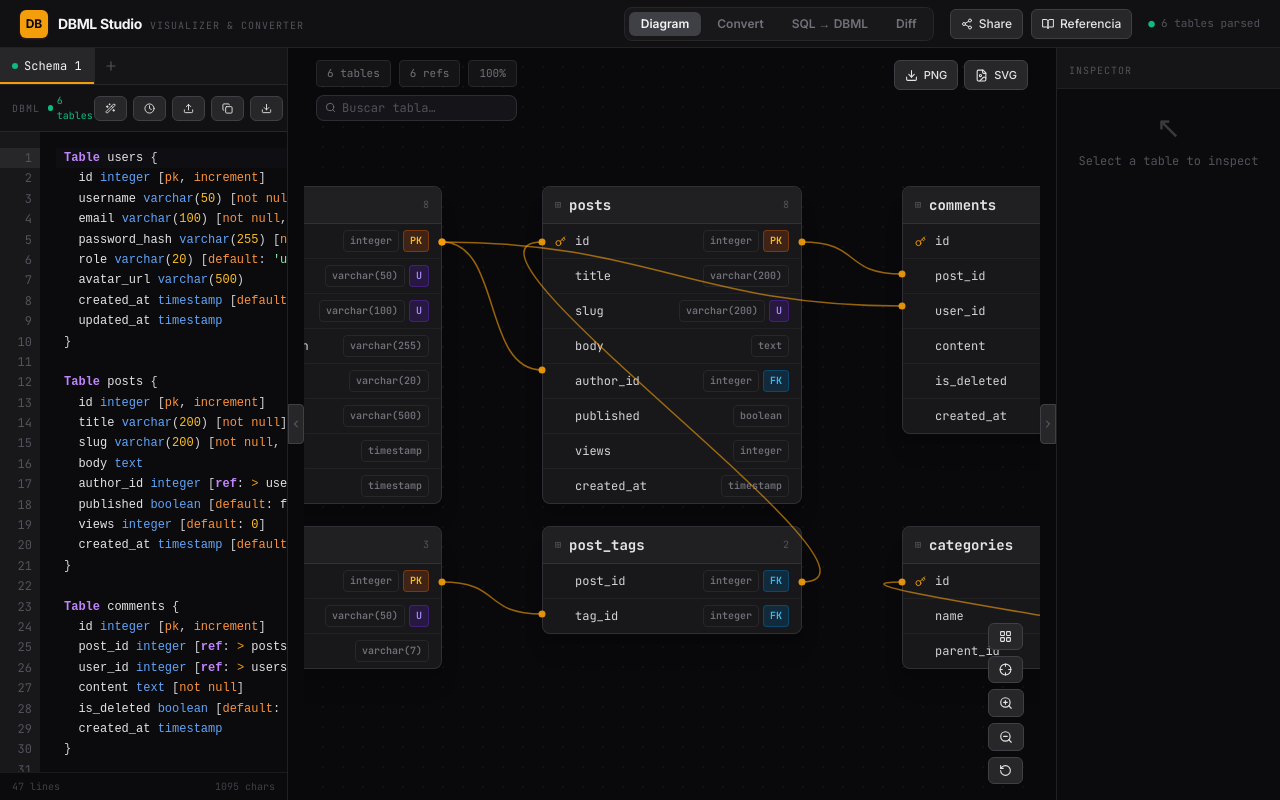
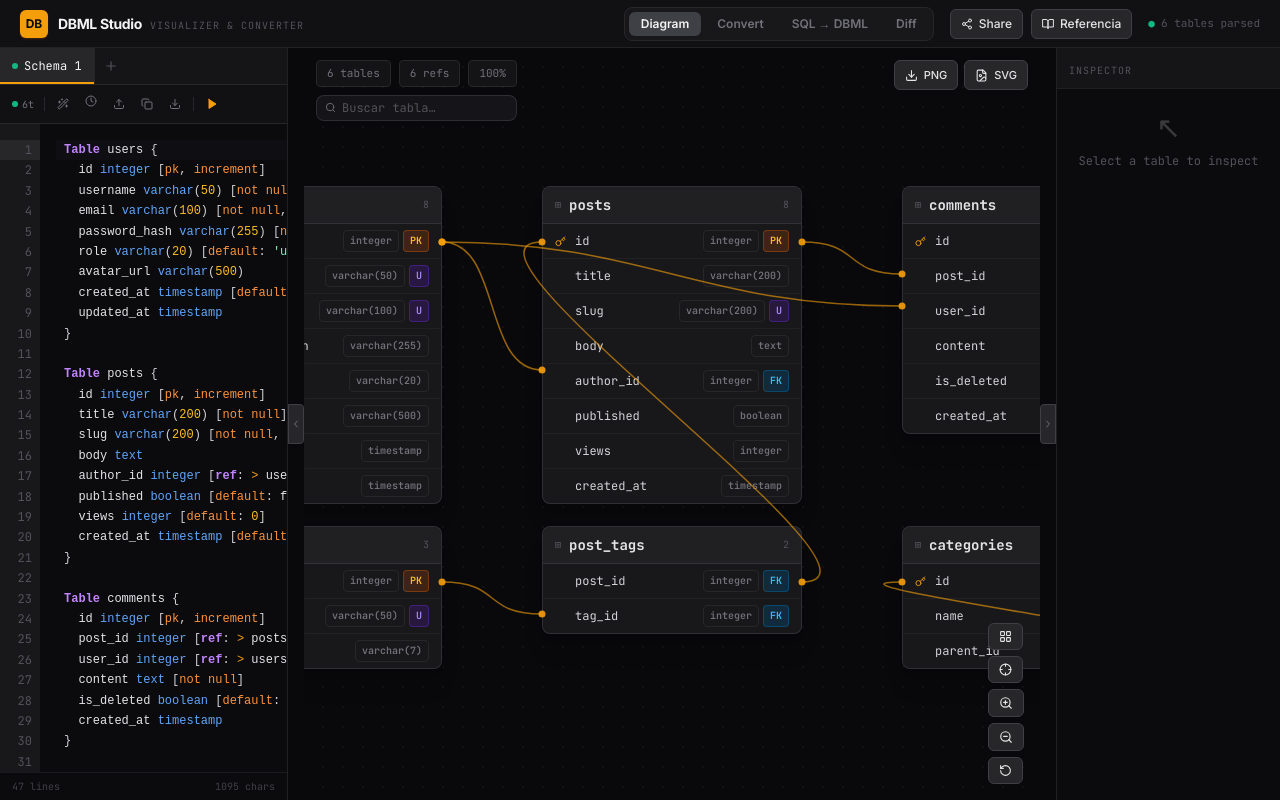
Before and after one commit to sorodriguezz/dbml-studio, a Next.js app: page / in a window 1280 px wide. Built offline with nearby package versions, Linux system fonts and the light colour scheme.

Commit message:
feat: enhance DiagramCanvas and useDiagramInteraction; add isDragging state for improved drag handling and visibility control

```diff
--- a/src/components/organisms/DiagramCanvas.tsx
+++ b/src/components/organisms/DiagramCanvas.tsx
@@ -104,7 +104,7 @@ function useRefLines(refs: DBMLRef[], tables: Array<{ name: string; x: number; y
 export function DiagramCanvas() {
   const containerRef = useRef<HTMLDivElement>(null);
   const { parsed, offsetX, offsetY, zoom, selectedTable, hoveredRef, selectTable, setHoveredRef, setZoom, resetViewport, reLayout, centerViewport } = useAppStore();
-  const { startCanvasDrag, startTableDrag, startEnumDrag, handleWheel } = useDiagramInteraction();
+  const { startCanvasDrag, startTableDrag, startEnumDrag, handleWheel, isDragging } = useDiagramInteraction();
   const { exportPNG, exportSVG } = useExportDiagram(containerRef, parsed?.tables ?? [], parsed?.refs ?? [], parsed?.enums ?? []);
   const hasCenteredRef = useRef(false);
   const [search, setSearch] = useState("");
@@ -214,8 +214,8 @@ export function DiagramCanvas() {
         ))}
       </div>
 
-      {/* Relationship lines */}
-      <svg data-export="svg-refs" className="absolute inset-0 w-full h-full" style={{ overflow: "visible", pointerEvents: "none" }}>
+      {/* Relationship lines — hidden while dragging to avoid per-frame bezier recompute */}
+      <svg data-export="svg-refs" className="absolute inset-0 w-full h-full" style={{ overflow: "visible", pointerEvents: "none", visibility: isDragging ? "hidden" : "visible" }}>
         <g transform={`translate(${offsetX},${offsetY}) scale(${zoom})`}>
           {refLines.map(line => {
             const isHovered = hoveredRef?.from === `${line.fromTable}.` || hoveredRef?.to === `${line.toTable}.` ||
--- a/src/components/organisms/MultiSchemaEditor.tsx
+++ b/src/components/organisms/MultiSchemaEditor.tsx
@@ -185,34 +185,39 @@ export function MultiSchemaEditor() {
       )}
 
       {/* Toolbar */}
-      <div className="flex items-center justify-between px-3 py-2 border-b border-zinc-800 bg-zinc-900/50 flex-shrink-0">
-        <div className="flex items-center gap-2">
-          <span className="text-[10px] uppercase tracking-widest text-zinc-600 font-mono">DBML</span>
-          {activeTab && mounted && (
-            <span className={`flex items-center gap-1 text-[10px] font-mono ${activeTab.isError ? "text-red-400" : "text-emerald-500"}`}>
-              <span className="inline-block w-1.5 h-1.5 rounded-full bg-current" />
-              {activeTab.isError ? "Error" : `${activeTab.parsed?.tables.length ?? 0} tables`}
+      <div className="flex items-center gap-1 px-2 py-1 border-b border-zinc-800 bg-zinc-900/50 flex-shrink-0">
+        {/* Status badge — shrinks first */}
+        {activeTab && mounted ? (
+          <Tooltip content={activeTab.isError ? "Error de parseo" : `${activeTab.parsed?.tables.length ?? 0} tablas parseadas`}>
+            <span className={`flex items-center gap-1 text-[10px] font-mono mr-auto min-w-0 cursor-default select-none px-1 ${activeTab.isError ? "text-red-400" : "text-zinc-500"}`}>
+              <span className={`inline-block w-1.5 h-1.5 rounded-full flex-shrink-0 ${activeTab.isError ? "bg-red-400" : "bg-emerald-500"}`} />
+              <span className="truncate">{activeTab.isError ? "err" : `${activeTab.parsed?.tables.length ?? 0}t`}</span>
             </span>
+          </Tooltip>
+        ) : (
+          <span className="mr-auto" />
         )}
-        </div>
-        <div className="flex items-center gap-1.5">
+
+        {/* Divider */}
+        <div className="w-px h-3.5 bg-zinc-700/50 flex-shrink-0 mx-0.5" />
+
+        {/* Action buttons — ghost style, compact */}
         <Tooltip content="Formatear DBML">
-            <Button variant="secondary" size="sm" onClick={handleFormat}>
-              <Wand2 size={11} />
-            </Button>
+          <button onClick={handleFormat} className="p-1.5 rounded text-zinc-500 hover:text-zinc-200 hover:bg-zinc-800 transition-colors flex-shrink-0">
+            <Wand2 size={12} />
+          </button>
         </Tooltip>
 
         {/* History dropdown */}
-          <div className="relative" ref={historyRef}>
-            <Tooltip content="Historial">
-              <Button
-                variant="secondary"
-                size="sm"
+        <div className="relative flex-shrink-0" ref={historyRef}>
+          <Tooltip content={mounted && history.length === 0 ? "Sin historial" : "Historial"}>
+            <button
               onClick={() => setShowHistory(v => !v)}
               disabled={mounted && history.length === 0}
+              className="p-1.5 rounded text-zinc-500 hover:text-zinc-200 hover:bg-zinc-800 transition-colors disabled:opacity-30 disabled:cursor-not-allowed"
             >
-                <Clock size={11} />
-              </Button>
+              <Clock size={12} />
+            </button>
           </Tooltip>
           {showHistory && history.length > 0 && (
             <div className="absolute right-0 top-full mt-1 w-64 z-50 rounded-lg border border-zinc-700 bg-zinc-900 shadow-xl overflow-hidden">
@@ -241,26 +246,33 @@ export function MultiSchemaEditor() {
           )}
         </div>
 
-          <Tooltip content="Cargar .dbml">
-            <Button variant="secondary" size="sm" onClick={() => fileInputRef.current?.click()}>
-              <Upload size={11} />
-            </Button>
+        <Tooltip content="Cargar archivo .dbml">
+          <button onClick={() => fileInputRef.current?.click()} className="p-1.5 rounded text-zinc-500 hover:text-zinc-200 hover:bg-zinc-800 transition-colors flex-shrink-0">
+            <Upload size={12} />
+          </button>
         </Tooltip>
-          <Tooltip content="Copiar DBML">
-            <Button variant="secondary" size="sm" onClick={handleCopy}>
-              {copied ? <Check size={11} className="text-emerald-400" /> : <Copy size={11} />}
-            </Button>
+
+        <Tooltip content={copied ? "¡Copiado!" : "Copiar DBML"}>
+          <button onClick={handleCopy} className="p-1.5 rounded text-zinc-500 hover:text-zinc-200 hover:bg-zinc-800 transition-colors flex-shrink-0">
+            {copied ? <Check size={12} className="text-emerald-400" /> : <Copy size={12} />}
+          </button>
         </Tooltip>
-          <Tooltip content="Exportar DBML">
-            <Button variant="secondary" size="sm" onClick={handleExport}>
-              <Download size={11} />
-            </Button>
+
+        <Tooltip content="Exportar como .dbml">
+          <button onClick={handleExport} className="p-1.5 rounded text-zinc-500 hover:text-zinc-200 hover:bg-zinc-800 transition-colors flex-shrink-0">
+            <Download size={12} />
+          </button>
         </Tooltip>
-          <Button variant="primary" size="sm" onClick={() => doParse(activeTabId)}>
-            <Play size={11} fill="currentColor" />
-            Parse
-          </Button>
-        </div>
+
+        {/* Divider */}
+        <div className="w-px h-3.5 bg-zinc-700/50 flex-shrink-0 mx-0.5" />
+
+        {/* Parse — always visible, amber accent */}
+        <Tooltip content="Parsear y visualizar">
+          <button onClick={() => doParse(activeTabId)} className="p-1.5 rounded text-amber-500 hover:text-amber-400 hover:bg-amber-500/10 transition-colors flex-shrink-0">
+            <Play size={12} fill="currentColor" />
+          </button>
+        </Tooltip>
       </div>
 
       {/* Error + suggestions banner */}
--- a/src/components/organisms/TableCard.tsx
+++ b/src/components/organisms/TableCard.tsx
@@ -31,7 +31,7 @@ export const TableCard = memo(function TableCard({ table, refs, isSelected, isHi
       }}
       onMouseDown={(e) => { onDragStart(e, table); onSelect(table.name); }}
       className={cn(
-        "rounded-lg border select-none transition-all duration-200 table-card bg-zinc-900 shadow-xl",
+        "rounded-lg border select-none transition-[border-color,box-shadow,opacity] duration-200 table-card bg-zinc-900 shadow-xl",
         isHighlighted
           ? "border-amber-400 shadow-amber-500/40 ring-2 ring-amber-400/60 scale-[1.02]"
           : isSelected
--- a/src/lib/hooks/useDiagramInteraction.ts
+++ b/src/lib/hooks/useDiagramInteraction.ts
@@ -1,5 +1,5 @@
 "use client";
-import { useCallback, useEffect, useRef } from "react";
+import { useCallback, useEffect, useRef, useState } from "react";
 import { useAppStore } from "@/store/useAppStore";
 import type { DBMLTable, DBMLEnum } from "@/types";
 
@@ -15,25 +15,28 @@ interface DragState {
 export function useDiagramInteraction() {
   const { offsetX, offsetY, zoom, setViewport, setZoom, moveTable, moveEnum, selectTable } = useAppStore();
   const dragRef = useRef<DragState>({ type: null, startMouseX: 0, startMouseY: 0, startValueX: 0, startValueY: 0 });
+  const [isDragging, setIsDragging] = useState(false);
 
   const startCanvasDrag = useCallback((e: React.MouseEvent) => {
+    setIsDragging(true);
     dragRef.current = { type: "canvas", startMouseX: e.clientX, startMouseY: e.clientY, startValueX: offsetX, startValueY: offsetY };
   }, [offsetX, offsetY]);
 
   const startTableDrag = useCallback((e: React.MouseEvent, table: DBMLTable) => {
     e.stopPropagation();
+    setIsDragging(true);
     dragRef.current = { type: "table", startMouseX: e.clientX, startMouseY: e.clientY, startValueX: table.x, startValueY: table.y, itemName: table.name };
     selectTable(table.name);
   }, [selectTable]);
 
   const startEnumDrag = useCallback((e: React.MouseEvent, en: DBMLEnum) => {
     e.stopPropagation();
+    setIsDragging(true);
     dragRef.current = { type: "enum", startMouseX: e.clientX, startMouseY: e.clientY, startValueX: en.x, startValueY: en.y, itemName: en.name };
   }, []);
 
   useEffect(() => {
     let rafId: number | null = null;
-    // Store latest mouse position so RAF always uses freshest values
     const pending = { clientX: 0, clientY: 0 };
 
     const handleMouseMove = (e: MouseEvent) => {
@@ -41,7 +44,7 @@ export function useDiagramInteraction() {
       if (!d.type) return;
       pending.clientX = e.clientX;
       pending.clientY = e.clientY;
-      if (rafId !== null) return; // already scheduled
+      if (rafId !== null) return;
       rafId = requestAnimationFrame(() => {
         rafId = null;
         const d2 = dragRef.current;
@@ -57,10 +60,13 @@ export function useDiagramInteraction() {
         }
       });
     };
+
     const handleMouseUp = () => {
       if (rafId !== null) { cancelAnimationFrame(rafId); rafId = null; }
       dragRef.current = { ...dragRef.current, type: null };
+      setIsDragging(false);
     };
+
     window.addEventListener("mousemove", handleMouseMove);
     window.addEventListener("mouseup", handleMouseUp);
     return () => {
@@ -75,5 +81,5 @@ export function useDiagramInteraction() {
     setZoom(zoom + (e.deltaY > 0 ? -0.1 : 0.1));
   }, [zoom, setZoom]);
 
-  return { startCanvasDrag, startTableDrag, startEnumDrag, handleWheel };
+  return { startCanvasDrag, startTableDrag, startEnumDrag, handleWheel, isDragging };
 }
```
Lines whose indentation alone changed are shown as unchanged.
